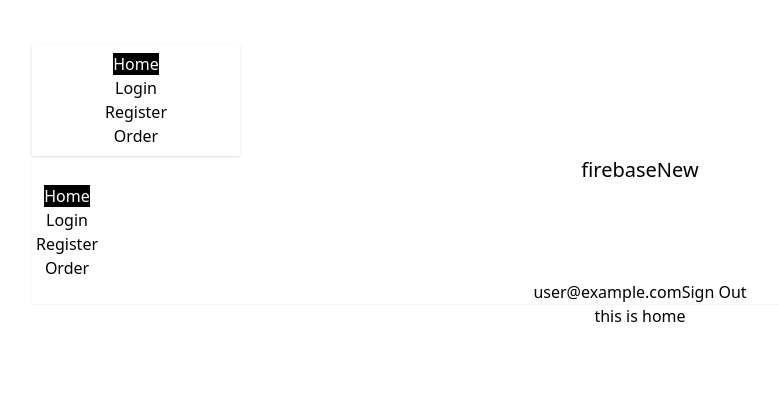
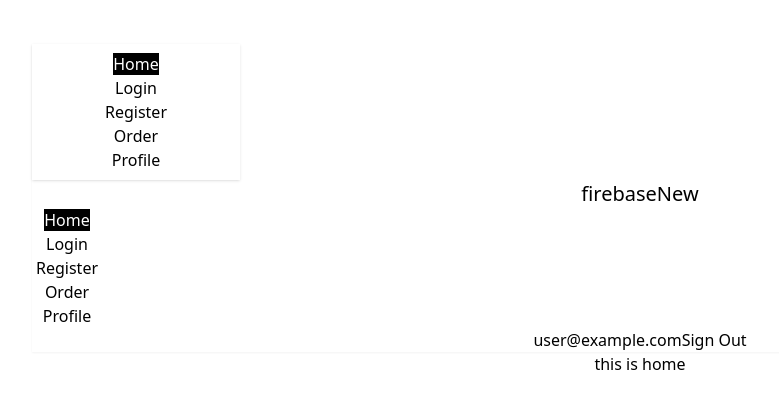
Before and after one commit to mahdi33-gk/firebaseNew, a React (Vite) app: page / in a window 1280 px wide. Shown: the top 408 px of the page, without its empty margins (0-779 px from the left). Built offline with nearby package versions, Linux system fonts and the light colour scheme; no server answers; sample sign-in values are in the browser's storage.

Commit message:
profile added in navbar

```diff
--- a/src/Navbar.jsx
+++ b/src/Navbar.jsx
@@ -20,6 +20,9 @@
         <>
           <li>
             <NavLink to={"/order"}>Order</NavLink>
+          </li>
+          <li>
+            <NavLink to={"/profile"}>Profile</NavLink>
           </li>
         </>
       }
```
